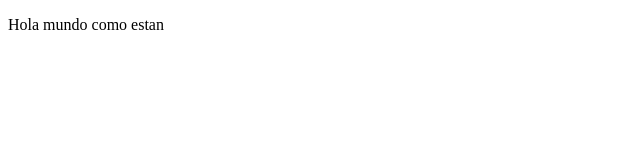
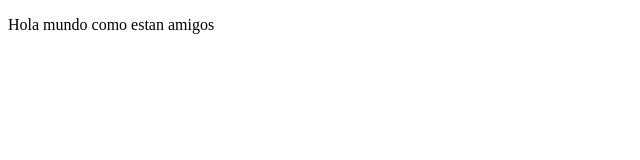
Before and after one commit to maxi-design/proyectoDemoCursoPrework, a plain HTML site: page index.html in a window 1280 px wide. Shown: the full height of the page, 0-640 px from the left. Drawn offline with Linux system fonts and the light colour scheme.

Commit message:
first commit

```diff
--- a/index.html
+++ b/index.html
@@ -6,6 +6,6 @@
     <title>Hola Mundo</title>
 </head>
 <body>
-    <p>Hola mundo como estan</p>
+    <p>Hola mundo como estan amigos</p>
 </body>
 </html>
```
